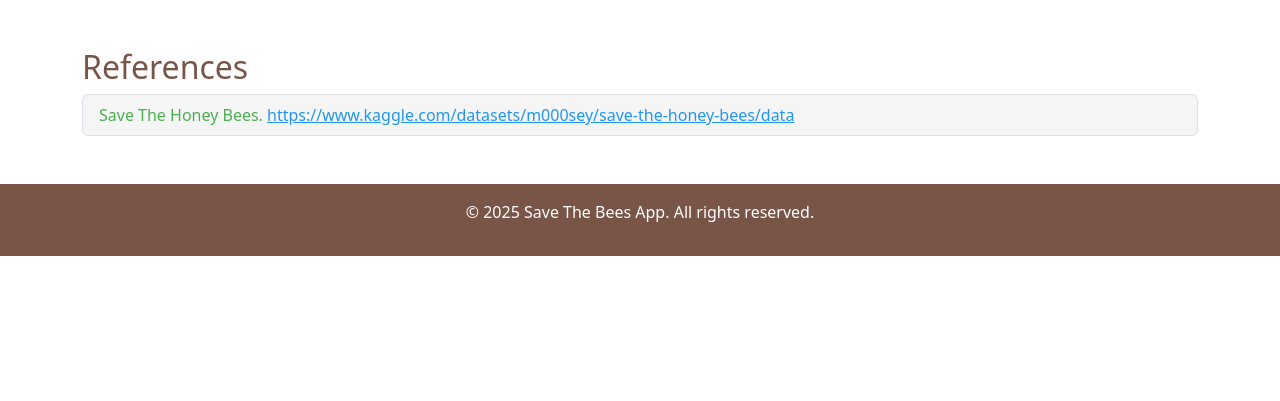
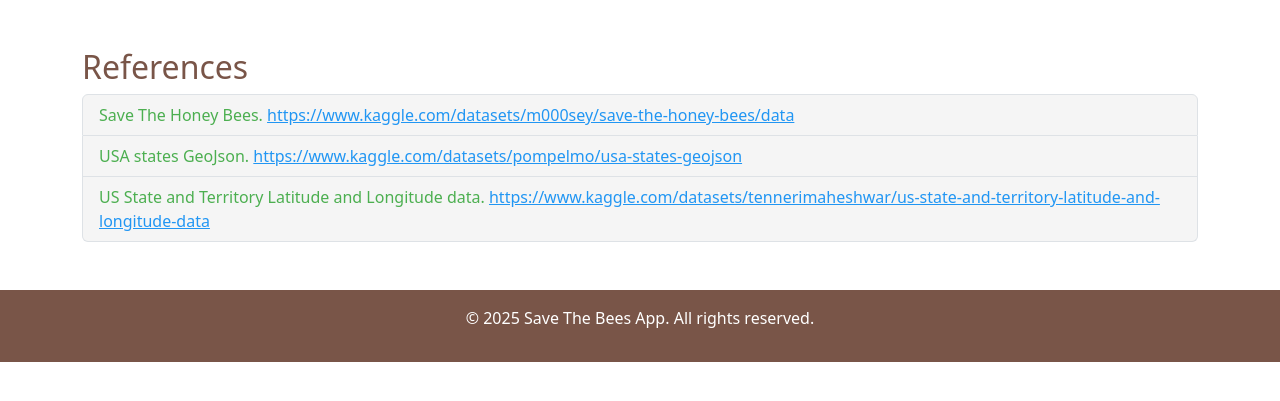
Before and after one commit to Shlwxz/Project-3-Group-1, a Flask app: page /works_cited in a window 1280 px wide. Shown: the part 254-655 px from the top of the page. Run offline with Flask 3, Linux system fonts and the light colour scheme.

Commit message:
added slides and write up

```diff
--- a/ed/app/templates/works_cited.html
+++ b/ed/app/templates/works_cited.html
@@ -113,6 +113,8 @@
         <h2>References</h2>
         <ul class="list-group">
             <li class="list-group-item">Save The Honey Bees. <a href="https://www.kaggle.com/datasets/m000sey/save-the-honey-bees/data" target="_blank">https://www.kaggle.com/datasets/m000sey/save-the-honey-bees/data</a></li>
+            <li class="list-group-item">USA states GeoJson. <a href="https://www.kaggle.com/datasets/pompelmo/usa-states-geojson" target="_blank">https://www.kaggle.com/datasets/pompelmo/usa-states-geojson</a></li>
+            <li class="list-group-item">US State and Territory Latitude and Longitude data. <a href="https://www.kaggle.com/datasets/tennerimaheshwar/us-state-and-territory-latitude-and-longitude-data" target="_blank">https://www.kaggle.com/datasets/tennerimaheshwar/us-state-and-territory-latitude-and-longitude-data</a></li>
         </ul>
     </section>
 
```
Also changed, not shown: 2 other files.
